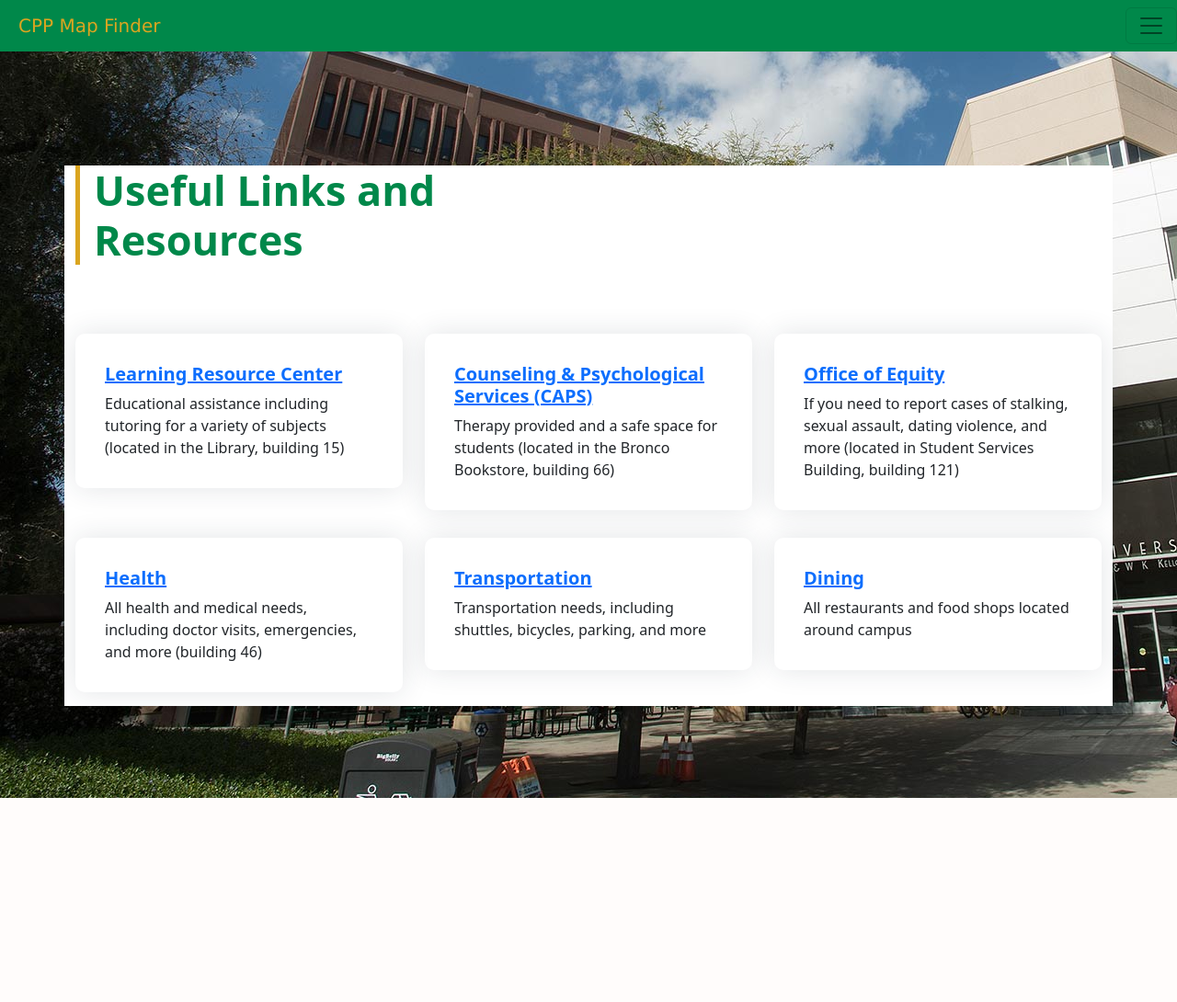
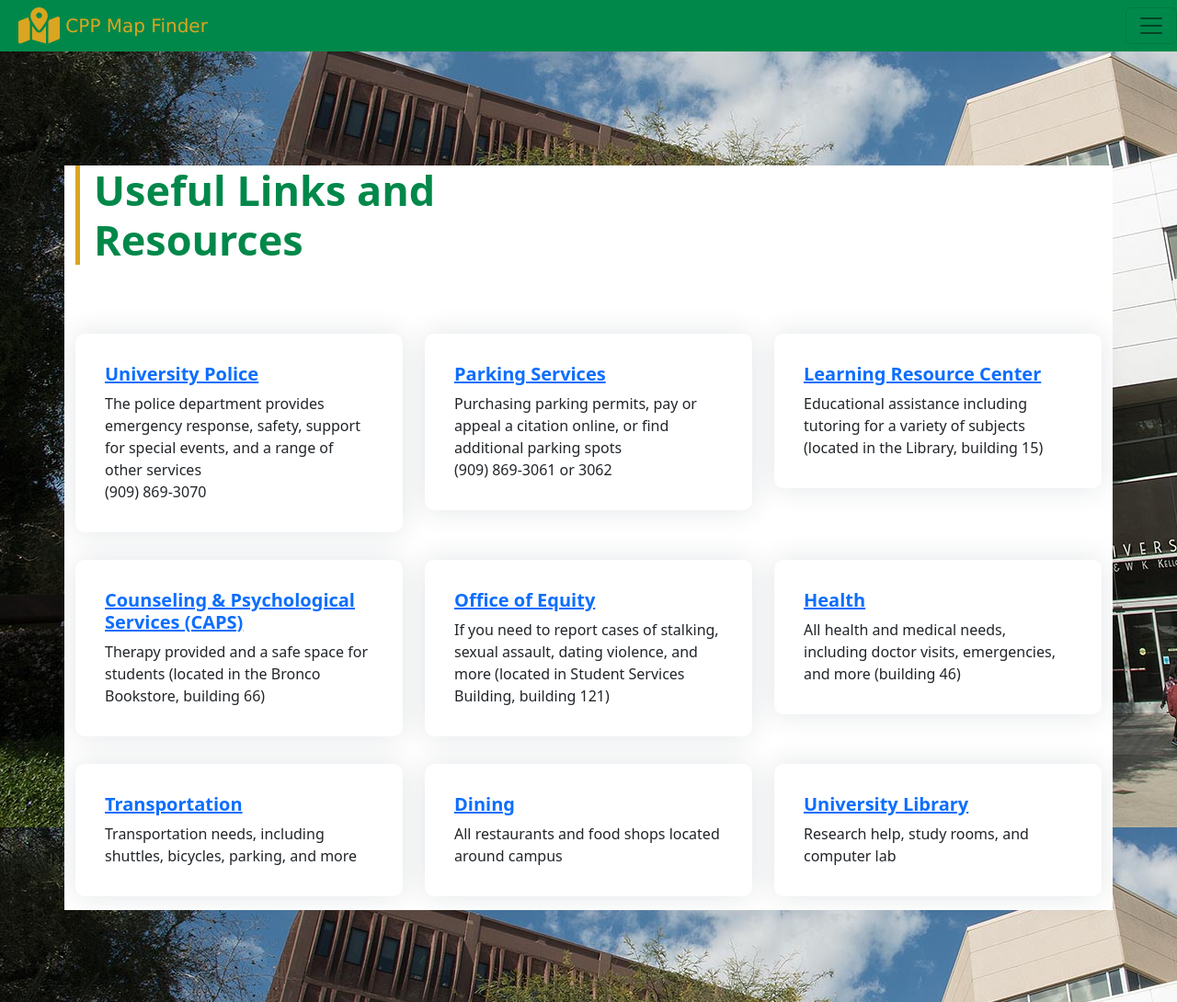
Before and after one commit to CS-4800-Team-Project-Spring-2023/cs4800-project, a Flask app: template templates/map.html in a window 1280 px wide. Shown: the whole page at 92% size. Before the commit the page ends 868 px from the top, so only its background shows below. Run offline with Flask 3, Linux system fonts and the light colour scheme; the template is opened without the code that fills it, so the values that code supplies are empty; some libraries are stand-ins or nearby versions.

Commit message:
Update map.html: Fix header icon and add resources

```diff
--- a/templates/map.html
+++ b/templates/map.html
@@ -12,6 +12,7 @@
 	<script src="https://cdn.jsdelivr.net/npm/popper.js@1.14.3/dist/umd/popper.min.js" integrity="sha384-ZMP7rVo3mIykV+2+9J3UJ46jBk0WLaUAdn689aCwoqbBJiSnjAK/l8WvCWPIPm49" crossorigin="anonymous"></script>
 	<script src="https://cdn.jsdelivr.net/npm/bootstrap@4.1.3/dist/js/bootstrap.min.js" integrity="sha384-ChfqqxuZUCnJSK3+MXmPNIyE6ZbWh2IMqE241rYiqJxyMiZ6OW/JmZQ5stwEULTy" crossorigin="anonymous"></script>
 	<script src="https://cdn.jsdelivr.net/npm/bootstrap@5.3.0-alpha1/dist/js/bootstrap.bundle.min.js" integrity="sha384-w76AqPfDkMBDXo30jS1Sgez6pr3x5MlQ1ZAGC+nuZB+EYdgRZgiwxhTBTkF7CXvN" crossorigin="anonymous"></script>
+	<script src="https://kit.fontawesome.com/1e38ed7dee.js" crossorigin="anonymous"></script>
 </head>
 
 <body style="background-image: url('static/calpoly.jpg');">
@@ -46,6 +47,28 @@
 				</div>
 			</div>
 			<div class="row">
+				<!-- feaure box -->
+				<div class="col-sm-6 col-lg-4">
+					<div class="feature-box-1">
+						<div class="feature-content">
+							<h5><a href="https://www.cpp.edu/police/index.shtml">University Police</a></h5>
+							<p>The police department provides emergency response, safety, support for special events, and a range of other services</p>
+							<p>(909) 869-3070</p>
+						</div>
+					</div>
+				</div>
+				<!-- / -->
+				<!-- feaure box -->
+				<div class="col-sm-6 col-lg-4">
+					<div class="feature-box-1">
+						<div class="feature-content">
+							<h5><a href="https://www.cpp.edu/parking/index.shtml">Parking Services</a></h5>
+							<p>Purchasing parking permits, pay or appeal a citation online, or find additional parking spots</p>
+							<p>(909) 869-3061 or 3062</p>
+						</div>
+					</div>
+				</div>
+				<!-- / -->
 				<!-- feaure box -->
 				<div class="col-sm-6 col-lg-4">
 					<div class="feature-box-1">
@@ -106,6 +129,16 @@
 					</div>
 				</div>
 				<!-- / -->
+				<!-- feaure box -->
+				<div class="col-sm-6 col-lg-4">
+					<div class="feature-box-1">
+						<div class="feature-content">
+							<h5><a href="https://www.cpp.edu/library/index.shtml">University Library</a></h5>
+							<p>Research help, study rooms, and computer lab</p>
+						</div>
+					</div>
+				</div>
+				<!-- / -->
 			</div>
 		</div>
 	</section>
```
